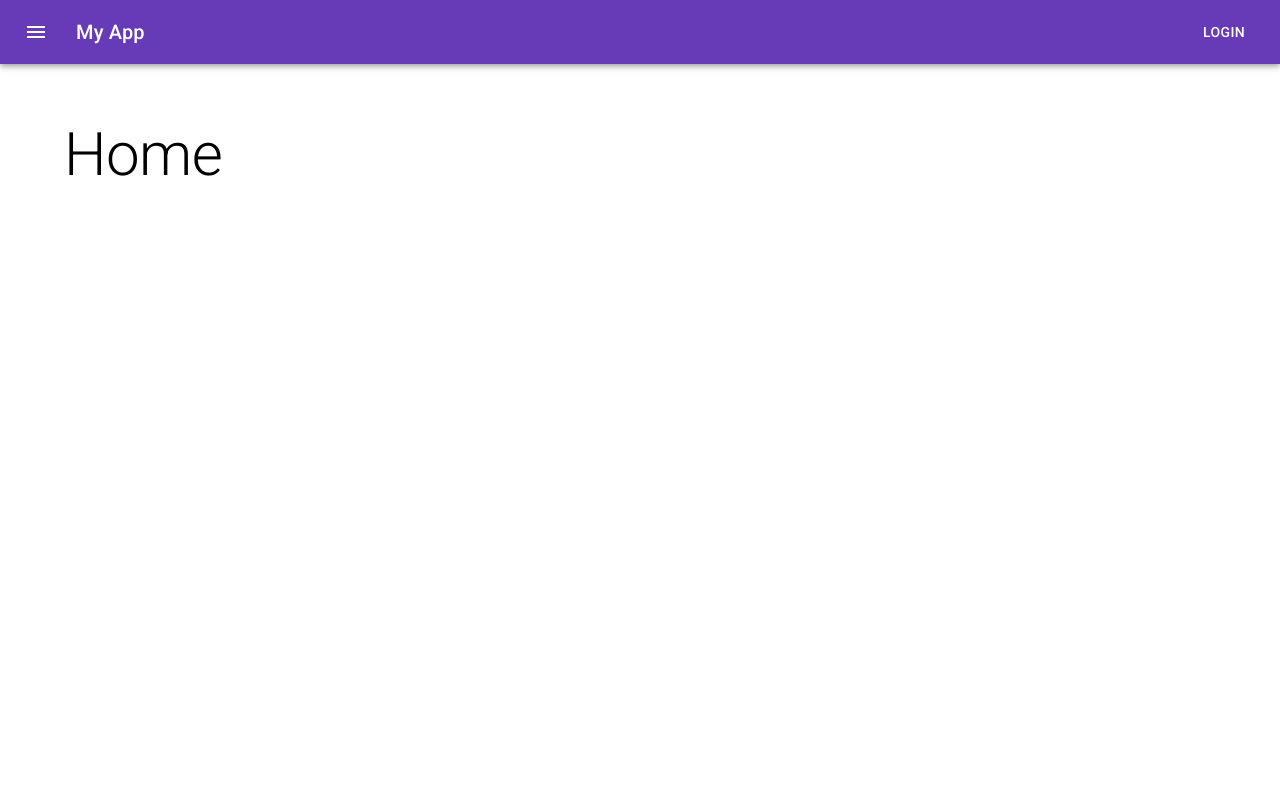
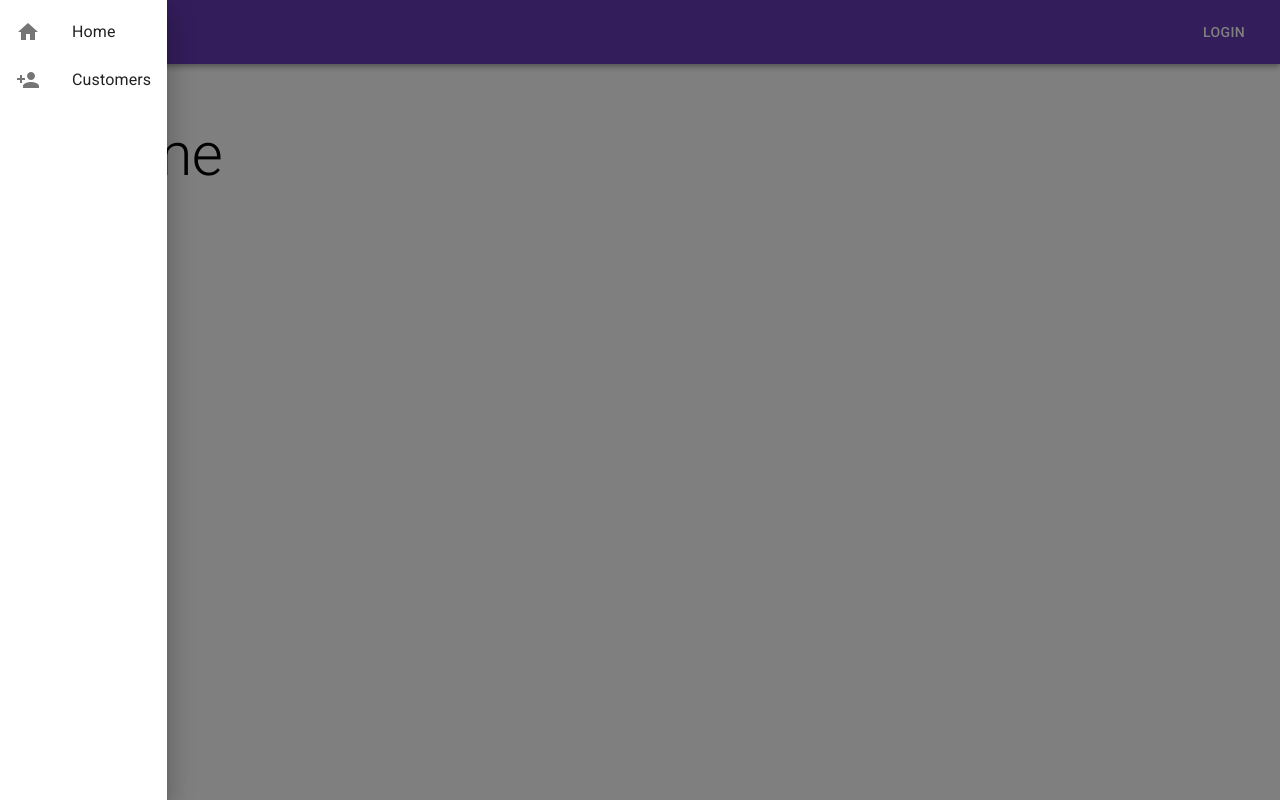
Before and after one commit to OBitencourt/my_app_test, a React (Create React App) app: page / in a window 1280 px wide. Both pictures are taken after a click on the button "menu". Built offline with nearby package versions, Linux system fonts and the light colour scheme.

Commit message:
adding menu drawer

```diff
--- a/src/App.js
+++ b/src/App.js
@@ -12,9 +12,9 @@ import TemplatePage from './templates/Page'
 
 const App = () => {
   return (
-    <TemplateDefault>
 
-      <Router>
+    <Router>
+        <TemplateDefault>
         <Switch>
           <Route path="/customers">
             <TemplatePage title="Customers" Component={Customers} />
@@ -23,9 +23,9 @@ const App = () => {
             <TemplatePage title="Home" Component={Home} />
           </Route>
         </Switch>
+        </TemplateDefault>
       </Router>
 
-    </TemplateDefault>
   )
 }
 
--- a/src/components/CustomersCard.js
+++ b/src/components/CustomersCard.js
@@ -1,5 +1,5 @@
 import * as React from 'react'
-import classNames from 'classnames'
+// import classNames from 'classnames'
 
 import Card from '@mui/material/Card'
 import CardHeader from '@mui/material/CardHeader'
--- a/src/pages/Customers.js
+++ b/src/pages/Customers.js
@@ -4,12 +4,12 @@ import axios from 'axios'
 
 import {
     Grid,
-    Paper,
+
 } from '@mui/material'
 import CustomersCard from '../components/CustomersCard'
 
 
-import { makeStyles, styled } from '@mui/styles';
+import { makeStyles, } from '@mui/styles';
 
 const useStyles = makeStyles((theme) => ({
     root: {
@@ -35,7 +35,7 @@ const Customers = () => {
 
                 console.log(customers)
             })
-    }, [])
+    }, )
 
 
     // XS = EXTRA SMALL
--- a/src/partials/Header/Header.js
+++ b/src/partials/Header/Header.js
@@ -1,4 +1,4 @@
-
+import {useState} from 'react'
 
 import AppBar from '@mui/material/AppBar';
 import Toolbar from '@mui/material/Toolbar';
@@ -7,8 +7,20 @@ import Button from '@mui/material/Button';
 import IconButton from '@mui/material/IconButton';
 import MenuIcon from '@mui/icons-material/Menu';
 
+import Drawer from '@mui/material/Drawer';
+import List from '@mui/material/List';
+import ListItem from '@mui/material/ListItem';
+import ListItemIcon from '@mui/material/ListItemIcon';
+import ListItemText from '@mui/material/ListItemText';
+
+import HomeIcon from '@mui/icons-material/Home';
+import PersonAddIcon from '@mui/icons-material/PersonAdd';
+
 import useStyles from './Header.style';
 
+import {
+    useHistory
+} from 'react-router-dom'
 
 // JSS
 
@@ -16,7 +28,22 @@ import useStyles from './Header.style';
 const Header = () => {
     const classes = useStyles()
 
+    const history = useHistory()
+
+    const [menuOpen, setMenuOpen] = useState(false)
+
+    const handleToggleMenu = () => {
+        setMenuOpen(!menuOpen)
+    }
+
+    const handleMenuClick = (route) => {
+        history.push(route)
+        handleToggleMenu()
+        window.location.reload()
+    }
+
     return (
+        <>
             <AppBar position="static" >
                 <Toolbar>
                     <IconButton
@@ -25,6 +52,7 @@ const Header = () => {
                         color="inherit"
                         aria-label="menu"
                         sx={{ mr: 2 }}
+                        onClick={() => handleToggleMenu()}
                     >
                         <MenuIcon />
                     </IconButton>
@@ -34,6 +62,23 @@ const Header = () => {
                     <Button color="inherit">Login</Button>
                 </Toolbar>
             </AppBar>
+            <Drawer open={menuOpen} onClose={() => handleToggleMenu()}>
+                <List>
+                    <ListItem button onClick={() => {handleMenuClick('/')}}>
+                        <ListItemIcon>
+                            <HomeIcon />
+                        </ListItemIcon>
+                        <ListItemText>Home</ListItemText>
+                    </ListItem>
+                    <ListItem button onClick={() => {handleMenuClick('/customers')}}>
+                        <ListItemIcon>
+                            <PersonAddIcon />
+                        </ListItemIcon>
+                        <ListItemText>Customers</ListItemText>
+                    </ListItem>
+                </List>
+            </Drawer>
+        </>
 
     )
 }
--- a/src/templates/Page.js
+++ b/src/templates/Page.js
@@ -1,17 +1,16 @@
 
 
-import { makeStyles } from '@mui/styles';
 import Typography from '@mui/material/Typography';
 
 
-const useStyles = makeStyles(() => ({
+/* const useStyles = makeStyles(() => ({
     container: {
         padding: '15px 0px'
     }
-}))
+}))*/
 
 const Page = ({ title, Component }) => {
-    const classes = useStyles()
+    // const classes = useStyles()
 
     return (
         <>
```
Lines whose indentation alone changed are shown as unchanged.
